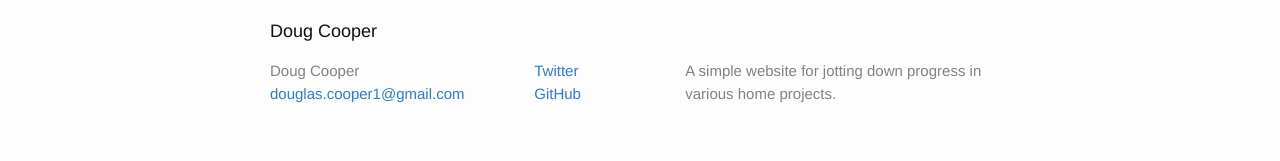
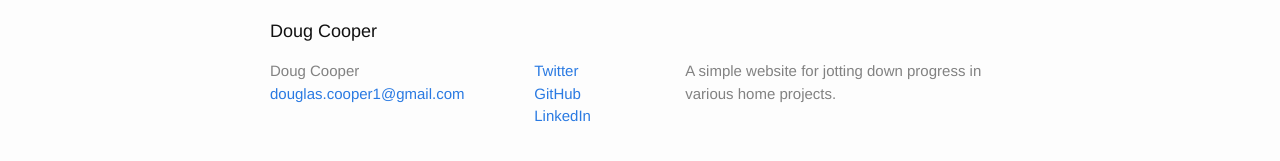
Before and after one commit to dougcooper/dougcooper.github.io, a Jekyll site: the page built from about.md, in a window 1280 px wide. Shown: the part 363-524 px from the top of the page. Built offline with Jekyll 4.4.1, drawn with Linux system fonts in a browser that asks for light colours.

Commit message:
Update footer.html

```diff
--- a/_includes/footer.html
+++ b/_includes/footer.html
@@ -47,7 +47,7 @@
           {% if site.linkedin_username %}
           <li>
             <a href="https://linkedin.com/in/{{ site.linkedin_username }}">
-              <i class="fa fa-linkedin"></i>
+              <i class="fa fa-linkedin"></i> LinkedIn
             </a>
           </li>
           {% endif %}
```
